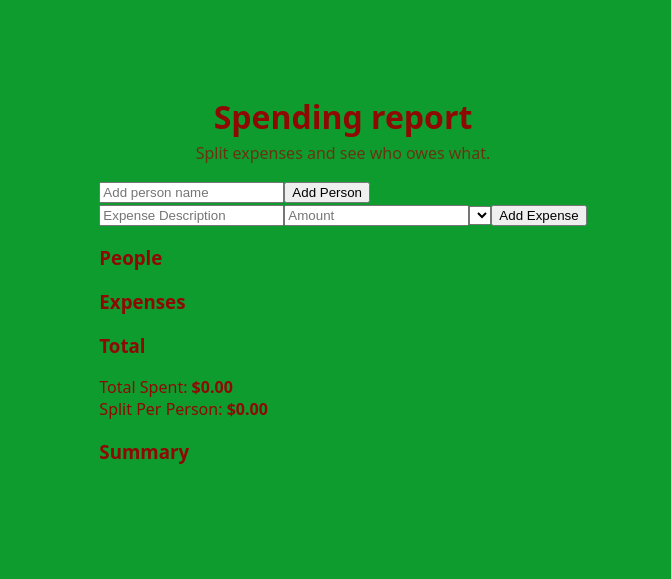
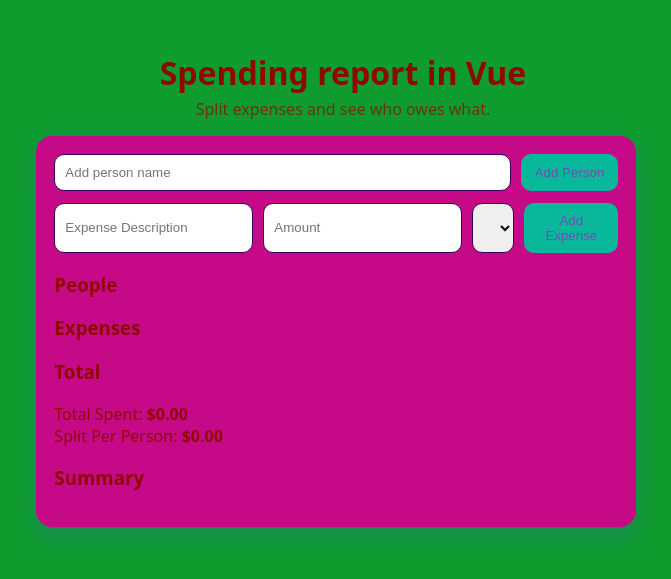
Before and after one commit to ccontre03/Git, a Vue app in the folder expense-splitter-vue/: page / in a window 1280 px wide. Shown: the part 111-690 px from the top of the page, without its empty margins (297-968 px from the left). Built offline with nearby package versions, Linux system fonts and the light colour scheme.

Commit message:
Added card changed name

```diff
--- a/expense-splitter-vue/src/App.vue
+++ b/expense-splitter-vue/src/App.vue
@@ -1,16 +1,15 @@
 <script setup>
   import Header from './components/Header.vue'
+  import Card from './components/Card.vue'
 </script>
 
 <template>
   <Header/>
-
-
-    <main class="card">
-        <form id="personForm" class="rowForm">
-            <input id="personInput" type="text" placeholder="Add person name" />
-            <button>Add Person</button>
-        </form>
+  <Card>
+    <form id="personForm" class="rowForm">
+        <input id="personInput" type="text" placeholder="Add person name" />
+        <button>Add Person</button>
+    </form>
 
         <form id="expenseForm" class="rowForm">
             <input id="descInput" type="text" placeholder="Expense Description" />
@@ -45,9 +44,30 @@
             <ul id="summaryList" class="list">
             </ul>
         </section>
-    </main>
+    </Card>
   </template>
 
 <style scoped>
+.rowForm {
+    display: flex;
+    gap: 10px;
+    margin-bottom: 12px;
 
+}
+
+input, select {
+    flex: 1;
+    padding: 10px;
+    border-radius: 10px;
+    border: 1px solid #34025e;
+}
+
+button {
+    padding: 10px 14px;
+    border-radius: 10px;
+    border: none;
+    background: #09b89b;
+    color: #774ab8;
+    cursor: pointer;
+}
 </style>
--- /dev/null
+++ b/expense-splitter-vue/src/components/Card.vue
@@ -0,0 +1,15 @@
+<template>
+  <main class="card">
+    <slot />
+  </main>
+</template>
+
+<style scoped>
+.card {
+    width: min(600px, 100%);
+    background: #c60a87;
+    padding: 18px;
+    border-radius: 16px;
+    box-shadow: 0 10px 24px rgba(79, 70, 229, .2);
+}
+</style>
--- a/expense-splitter-vue/src/components/Header.vue
+++ b/expense-splitter-vue/src/components/Header.vue
@@ -1,6 +1,6 @@
 <template>
     <header class="top">
-        <h1>Spending report</h1>
+        <h1>Spending report in Vue</h1>
         <p>Split expenses and see who owes what.</p>
     </header>
 </template>
```
